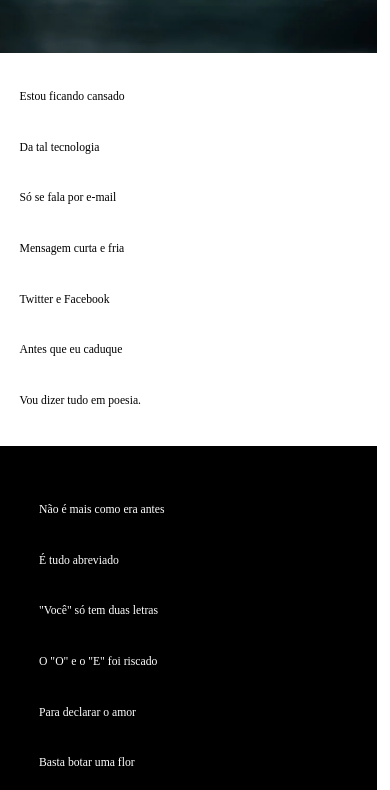
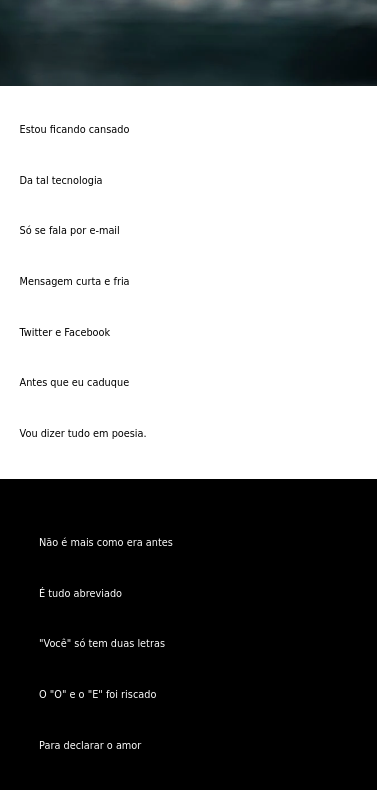
Before and after one commit to joaorocha001/html-css, a plain HTML site: page exercicios/desafio12/projeto.html in a window 390 px wide. Shown: the part 335-1125 px from the top of the page. Drawn offline with Linux system fonts and the light colour scheme.

Commit message:
Update index.css

```diff
--- a/exercicios/desafio12/index.css
+++ b/exercicios/desafio12/index.css
@@ -13,12 +13,14 @@ header{
 
 header h1{
     font-size: 8vh;
+    font-family: Georgia, 'Times New Roman', Times, serif;
     color: rgb(0, 0, 0);
 }
 
 header h3{
     color: rgb(0, 0, 0);
     font-size: 3vh;
+    font-family: Georgia, 'Times New Roman', Times, serif;
     text-align: center;
 }
 
@@ -34,6 +36,7 @@ header h3 a:hover{
 
 section p{
     font-size: 2vw;
+    font-family: cursive;
     padding: 5vw;
     line-height: 11vh;
 }
@@ -76,7 +79,7 @@ footer{
 @media (max-width: 900px){
     section p{
         line-height: 10vh;
-        font-size: 3vw;
+        font-size: 2.5vw;
     }
 
     header{
@@ -99,7 +102,7 @@ footer{
 @media (max-width: 650px){
     section p{
         line-height: 6vh;
-        font-size: 3vw;
+        font-size: 2.5vw;
     }
 
     header{
```
